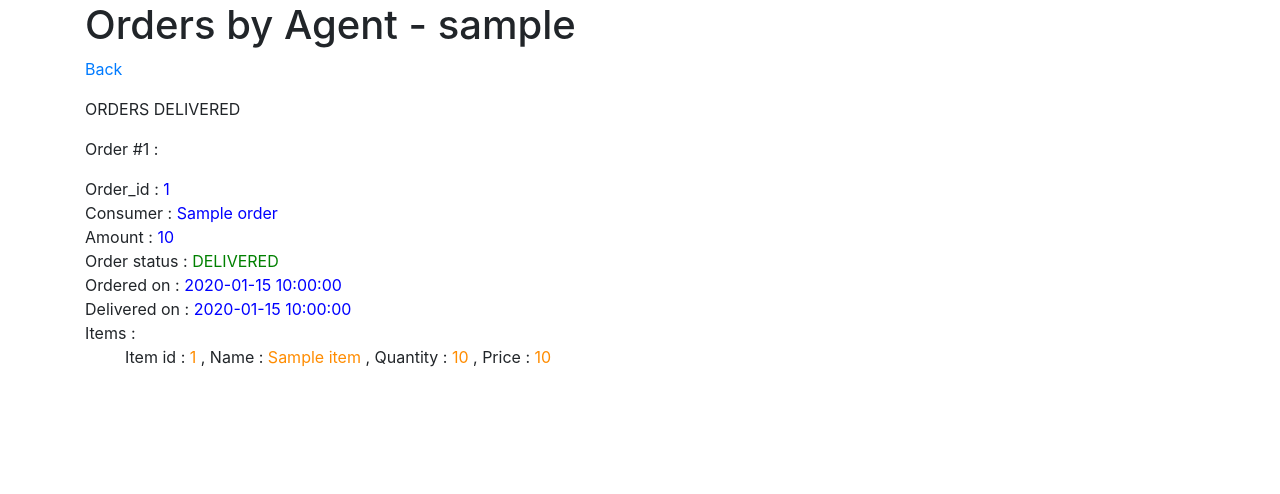
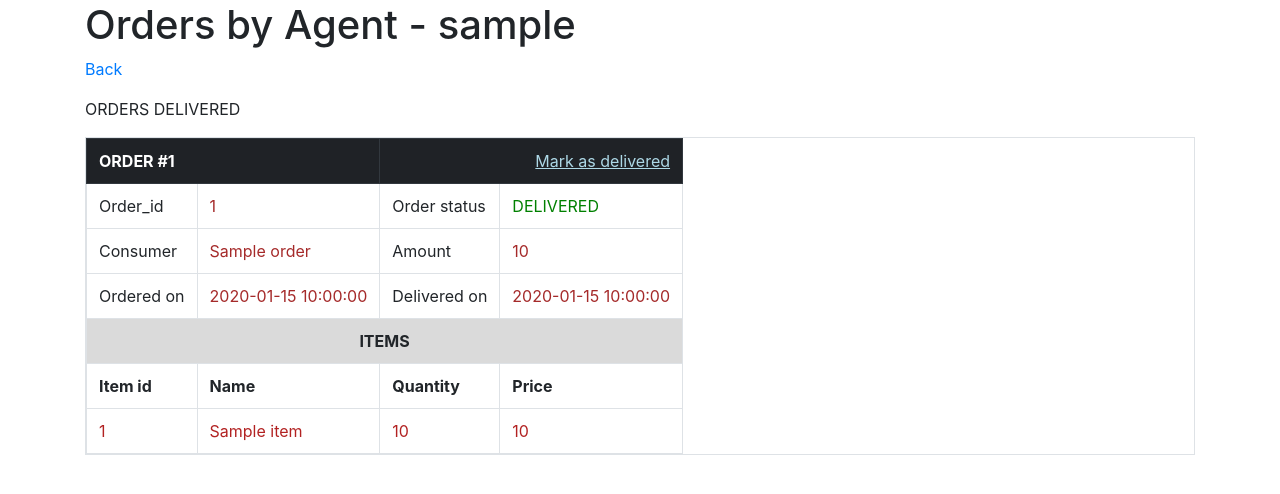
Before and after one commit to gttushar/Online-Grocery-Store, a Flask app: template app/templates/completed_orders.html in a window 1280 px wide. Shown: the part 56-550 px from the top of the page. Run offline with Flask 2, Linux system fonts and the light colour scheme; a user stored in the database is signed in; tables that the repository leaves empty hold one stand-in row (values such as "Sample post"); the template is opened without the code that fills it: most values are stand-ins (such as "Sample title", 1, 10 or a date in 2020); some libraries are stand-ins or nearby versions.

Commit message:
Orders loding

```diff
--- a/app/templates/completed_orders.html
+++ b/app/templates/completed_orders.html
@@ -10,22 +10,38 @@
     {% for order in completed_orders %}
         {% if order['status'] == 'COMPLETE' %}
             {% if i.update({'i' : i['i']+1}) %}{% endif %}  <!-- updating the counter i -->
-            <p> Order #{{ i['i'] }} : </p>
-                Order_id : <span style="color:blue;">{{ order.order_id }}</span><br>
-                Consumer : <span style="color:blue;">{{ order.consumer_name }}</span><br>
-                Amount : <span style="color:blue;">{{ order.amount }}</span><br>
-                Order status : <span style="color:green;">DELIVERED</span><br>
-                Ordered on : <span style="color:blue;">{{ order.time_of_order }}</span><br>
-                Delivered on : <span style="color:blue;">{{ order.time_of_delivery }}</span><br>
-                Items : <br>
+            <table class="table table-bordered table-responsive">
+            <tr class = "table-active table-dark">
+                <td colspan="2"> <b> ORDER #{{ i['i'] }} </b> </td>
+                <td colspan="2"><a href={{ url_for('mark_order_delivered',order_id = order.order_id) }} style = "float:right;color:#ADD8E6"> <!-- Light blue lnks -->
+                    <u>Mark as delivered</u>
+                </a></td>
+            </tr>
+            <tr>
+                <td> Order_id </td> <td> <span style="color:brown;">{{ order.order_id }}</span></td>
+                <td> Order status   </td> <td> <span style="color:green;">DELIVERED</span></td>
+            </tr>
+            <tr>
+                <td> Consumer </td> <td> <span style="color:brown;">{{ order.consumer_name }}</span></td>
+                <td> Amount </td>   <td> <span style="color:brown;">{{ order.amount }}</span></td>
+            </tr>
+            <tr>
+                <td> Ordered on </td> <td> <span style="color:brown;">{{ order.time_of_order }}</span></td>
+                <td> Delivered on </td> <td> <span style="color:brown;">{{ order.time_of_delivery }}</span></td>
+            </tr>
+            <tr class = "table-active">  <th colspan="4" style="text-align:center"> ITEMS </th> </tr>
+            <tr>
+                <th>Item id</th><th>Name</th><th>Quantity</th><th>Price</th>
+            </tr>
                 {% for item in order.contains %}
-                <p style="margin-left:40px">
-                    Item id : <span style="color:#FF8C00;">{{ item.item_id }}</span>
-                    , Name : <span style="color:#FF8C00;">{{ item.item_name }}</span>
-                    , Quantity : <span style="color:#FF8C00;">{{ item.quantity }}</span>
-                    , Price : <span style="color:#FF8C00;">{{ item.price }}</span><br>
-                </p>
+                <tr>
+                    <td> <span style="color:#b22222;">{{ item.item_id }}    </span> </td>
+                    <td> <span style="color:#b22222;">{{ item.item_name }}  </span> </td>
+                    <td> <span style="color:#b22222;">{{ item.quantity }}   </span> </td>
+                    <td> <span style="color:#b22222;">{{ item.price }}      </span> </td>
+                </tr>
                 {% endfor %}
+            </table>
         {% endif %}
     {% endfor %}
     {% if i['i'] == 0: %} <span style="color:red;"> None </span> {% endif %}
```
Also changed, not shown: app/templates/agent_home.html (+30 -17 lines), app/templates/orders.html (+0 -24 lines), app/templates/view_profile.html (+11 -22 lines), app/site.db.
